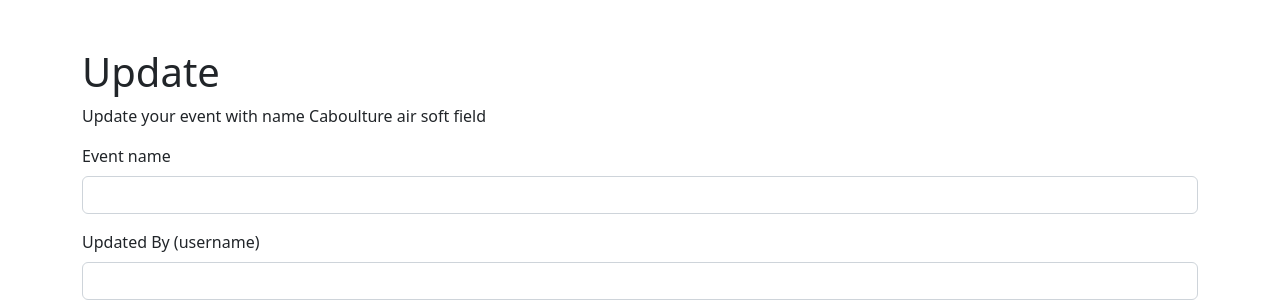
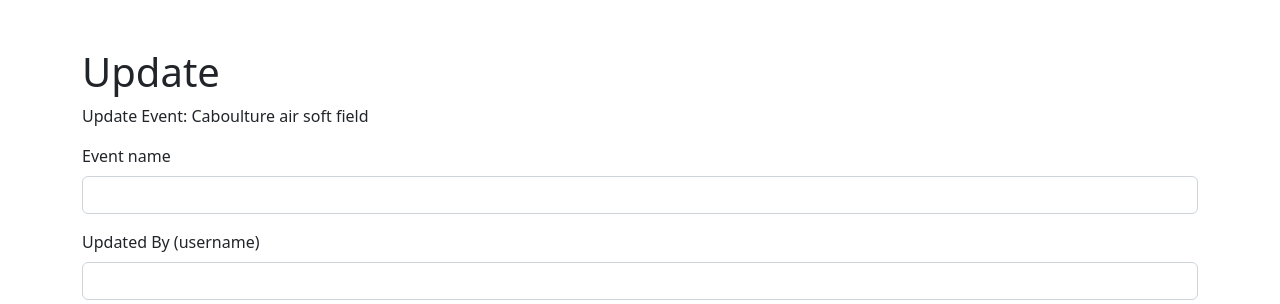
Before and after one commit to noahm2134/GIT-GROUP-IAB207, a Flask app: page /events/12/update in a window 1280 px wide. Shown: the part 94-398 px from the top of the page. Run offline with Flask 3, Linux system fonts and the light colour scheme; some libraries are stand-ins or nearby versions.

Commit message:
Final updates

```diff
--- a/IAB207-Assessment-3 group git/projectfile/website/templates/Events/show.html
+++ b/IAB207-Assessment-3 group git/projectfile/website/templates/Events/show.html
@@ -85,6 +85,7 @@
         <script src="https://cdn.jsdelivr.net/npm/bootstrap@5.1.0/dist/js/bootstrap.bundle.min.js" integrity="sha384-U1DAWAznBHeqEIlVSCgzq+c9gqGAJn5c/t99JyeKa9xxaYpSvHU5awsuZVVFIhvj" crossorigin="anonymous"></script>
 
 
+
       </main>
 </body>
 
--- a/IAB207-Assessment-3 group git/projectfile/website/templates/Events/update.html
+++ b/IAB207-Assessment-3 group git/projectfile/website/templates/Events/update.html
@@ -7,12 +7,13 @@
       <div class="col-md-12">
 
         <h1>Update</h1>
-        <p>Update your event with name {{event.name}}</p>
+        <p>Update Event: {{event.name}}</p>
 
         {{wtf.render_form(update)}}
-
       </div>
     </div>
   </div>
 
+
+
 {% endblock %}
```
